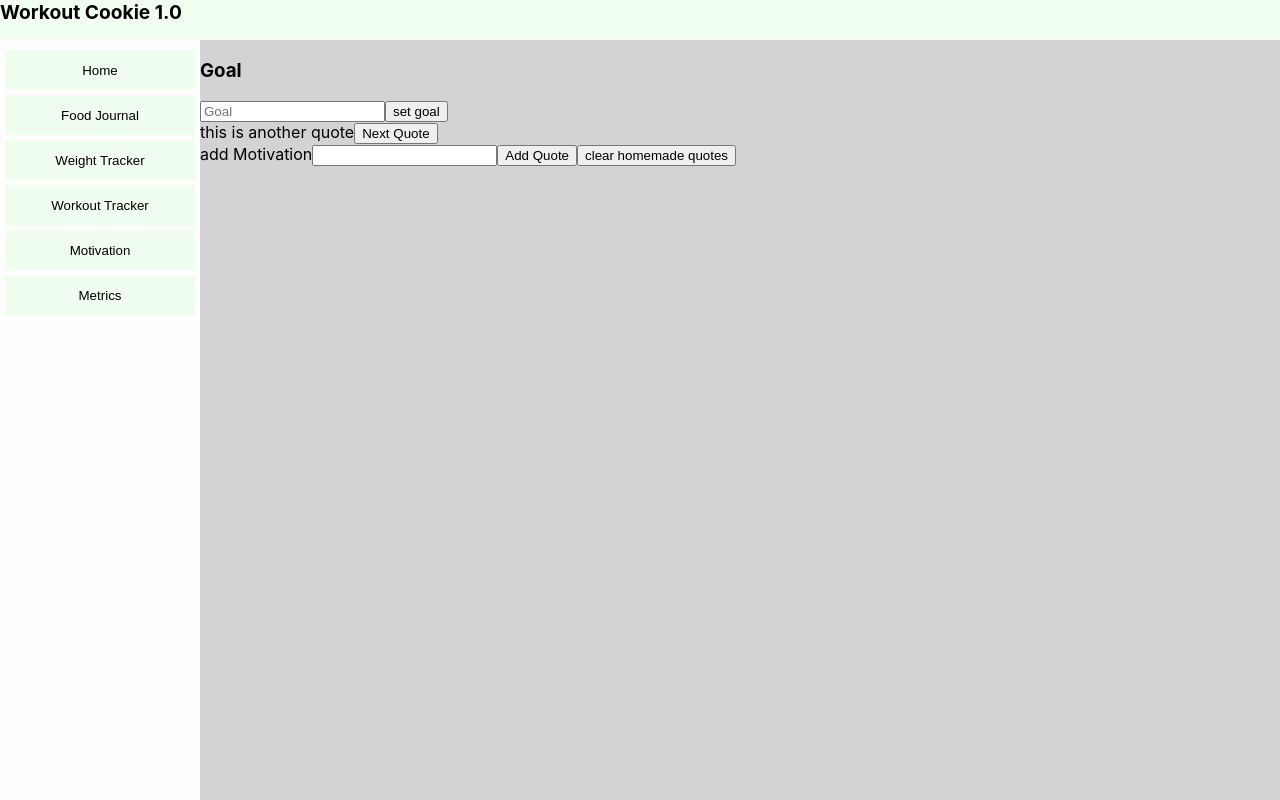
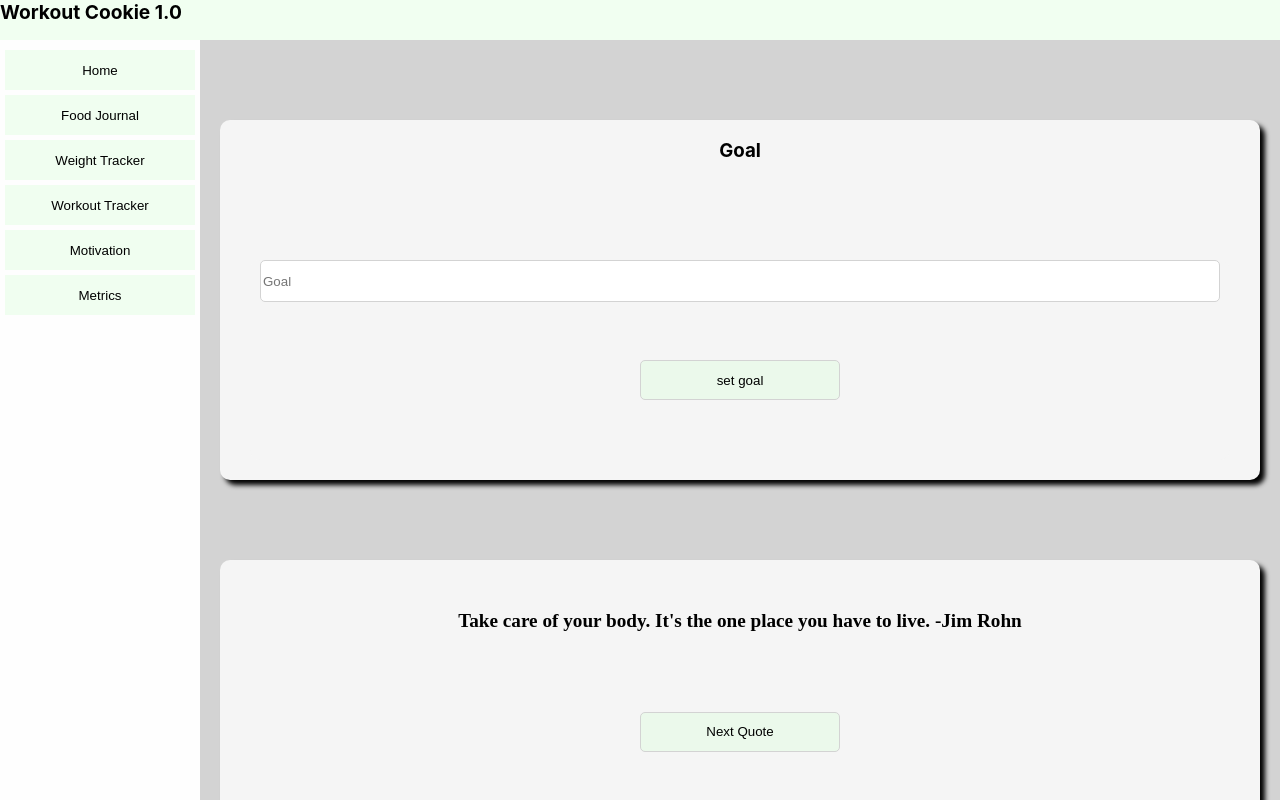
Before and after one commit to wuzzlefump/workout-cookies, a React (Create React App) app: page / in a window 1280 px wide. Both pictures are taken after a click on the button "Motivation". Built offline with nearby package versions, Linux system fonts and the light colour scheme.

Commit message:
motivation

```diff
--- a/src/pages/Home/Home.module.css
+++ b/src/pages/Home/Home.module.css
@@ -41,7 +41,6 @@
     border-color: lightgray;
     border-width: 1px;
     cursor: pointer;
-
 }
 .container{
     width:inherit;
--- a/src/pages/Metrics/Metrics.tsx
+++ b/src/pages/Metrics/Metrics.tsx
@@ -24,7 +24,10 @@ const [weightCookies, setWeightCookie] = useCookies(['weight']);
                             Body mass index is away of using height and weight to calculate health risk.
                             <br/>
                             <br/>
-                            Your Current risk is {BMIRisk(parseInt(weightCookies.weight.weight),parseInt(userCookies.user.height))}
+                            <p>Your Current risk is
+                            <span style={{fontWeight:"bolder"}}>
+                                {" "+BMIRisk(parseInt(weightCookies.weight.weight),parseInt(userCookies.user.height))}
+                            </span></p>
                             <br/>
                             <br/>
                             ** Note BMI doesnt take into account large amounts of muscle, young children or old age
--- a/src/pages/Motivation/Motivation.module.css
+++ b/src/pages/Motivation/Motivation.module.css
@@ -0,0 +1,116 @@
+.goalCard{
+    margin-top: 10vh;
+    background-color: whitesmoke;
+    min-width: 400px;
+    text-align: center;
+    border-radius: 10px;
+    min-height: 200px;
+    box-shadow:5px 5px 5px black;
+    display:grid;
+    grid-template-columns: auto;
+    padding-inline-start: 10px;
+    padding-inline-end:10px;
+    margin-left: 20px;
+    margin-right: 20px;
+    margin-block-end:20px ;
+
+}
+.goalCard2{
+    margin-top: 10vh;
+    background-color: whitesmoke;
+    min-width: 400px;
+    text-align: center;
+    border-radius: 10px;
+    min-height: 200px;
+    display:grid;
+    grid-template-columns: auto;
+    padding-inline-start: 10px;
+    padding-inline-end:10px;
+    margin-left: 20px;
+    margin-right: 20px;
+    margin-block-end:20px ;
+
+}
+
+
+.goalCard2 input{
+    max-height: 38px;
+    border-radius: 5px;
+    border-color: lightgray;
+    border-style: solid;
+    border-width: 1px;
+}
+
+.quoteCard{
+    margin-top: 10vh;
+    background-color: whitesmoke;
+    min-width: 400px;
+    text-align: center;
+    border-radius: 10px;
+    min-height: 200px;
+    box-shadow:5px 5px 5px black;
+    display:grid;
+    grid-template-columns: auto;
+    padding-block-start: 50px;
+    padding-inline-start: 10px;
+    padding-inline-end:10px;
+    margin-left: 20px;
+    margin-right: 20px;
+    margin-block-end:20px ;
+    font-size: larger;
+    font-family: 'Times New Roman', Times, serif;
+    font-weight: bolder;
+
+}
+
+.addCard{
+    margin-top: 10vh;
+    background-color: whitesmoke;
+    min-width: 400px;
+    text-align: center;
+    border-radius: 10px;
+    min-height: 200px;
+    box-shadow:5px 5px 5px black;
+    display:grid;
+    grid-template-columns: auto;
+    padding-inline-start: 10px;
+    padding-inline-end:10px;
+    margin-left: 20px;
+    margin-right: 20px;
+    margin-block-end:20px ;
+    gap:10px
+}
+
+.addCard input{
+    max-height: 38px;
+    border-radius: 5px;
+    border-color: lightgray;
+    border-style: solid;
+    border-width: 1px;
+}
+
+.submit{
+    max-height: 40px;
+    width:200px;
+    justify-self:center;
+    background-color: rgba(218, 255, 218, 0.39);
+    border-radius: 5px;
+    border-style: solid;
+    border-color: lightgray;
+    border-width: 1px;
+    cursor: pointer;
+
+}
+
+.clear{
+    max-height: 40px;
+    width:200px;
+    justify-self:center;
+    background-color: lightgray;
+    border-radius: 5px;
+    border-style: solid;
+    border-color: lightgray;
+    border-width: 1px;
+    cursor: pointer;
+
+}
--- a/src/pages/Motivation/Motivation.tsx
+++ b/src/pages/Motivation/Motivation.tsx
@@ -26,9 +26,11 @@ const nextQuote =()=>{
 }
 const addQuote = ()=>{
     if(quoteCookies.quote){
-        setQuoteCookie("quote",{quoteList:[...quoteCookies.quote.quoteList,quote]})
+        setQuoteCookie("quote",{quoteList:[...quoteCookies.quote.quoteList,`${quote} -yourself`]})
+        setQuote("")
     }else{
-        setQuoteCookie("quote",{quoteList:[quote]})
+        setQuoteCookie("quote",{quoteList:[`${quote} -yourself}`]})
+        setQuote("")
     }
 }
 
@@ -41,14 +43,16 @@ const setNewGoal =()=>{
                     <h3>Goal</h3>
                     {
                     goalCookies.goal ? <div><p>{goalCookies.goal}</p><button onClick={()=>removeGoalCookies("goal")}>clear goal</button></div>:
-                    <div><input value={goal} onChange={(e)=>{setGoal(e.target.value)}} placeholder="Goal"/><button onClick={()=> setNewGoal()}>set goal</button></div>
+                    <div className={styles.goalCard2}><input value={goal} onChange={(e)=>{setGoal(e.target.value)}} placeholder="Goal"/>
+                    <button className={styles.submit}  onClick={()=> setNewGoal()}>set goal</button></div>
                     }
                 </div>
                 <div className={styles.quoteCard}>{currentQuote}
-                <button onClick={()=>nextQuote()}>Next Quote</button></div>
+                <button className={styles.submit} onClick={()=>nextQuote()}>Next Quote</button></div>
                 <div className={styles.addCard}>add Motivation
                     <input value={quote} onChange={(e)=>setQuote(e.target.value)} />
-                    <button onClick={()=>addQuote()}> Add Quote</button><button onClick={()=>removeQuoteCookie("quote")}>clear homemade quotes</button>
+                    <button className={styles.submit}  onClick={()=>addQuote()}> Add Quote</button>
+                    <button className={styles.clear} onClick={()=>removeQuoteCookie("quote")}>clear homemade quotes</button>
                 </div>
             </div>)
 }
--- a/src/pages/Motivation/motivation.json
+++ b/src/pages/Motivation/motivation.json
@@ -1,4 +1,21 @@
 [
-    "this is a quote",
-    "this is another quote"
+    "'Success is not final; failure is not fatal: It is the courage to continue that counts.' — Winston S. Churchill",
+    "It is better to fail in originality than to succeed in imitation. — Herman Melville",
+    "“Goal setting is the secret to a compelling future.” — Tony Robbins",
+    "“When we strive to become better than we are, everything around us becomes better too.” — Paulo Coelho",
+    "“The most difficult thing is the decision to act, the rest is merely tenacity.” —Amelia Earhart",
+    "“People say nothing is impossible, but I do nothing every day.” — Winnie the Pooh",
+    "“Opportunities don't happen, you create them.” — Chris Grosser",
+    "“I am not a product of my circumstances. I am a product of my decisions.” — Stephen R. Covey",
+    "“It is never too late to be what you might have been.” — George Eliot",
+    "“Be miserable. Or motivate yourself. Whatever has to be done, it's always your choice.” – Wayne Dyer",
+    "“If you believe something needs to exist, if it's something you want to use yourself, don't let anyone ever stop you from doing it.” —Tobias Lütke",
+    "“Don't look at your feet to see if you are doing it right. Just dance.” ―Anne Lamott",
+    "“Take your victories, whatever they may be, cherish them, use them, but don’t settle for them.” —Mia Hamm",
+    "'A year from now you will wish you had started today.' —Unknown",
+    "“True humility is not thinking less of yourself; it is thinking of yourself less.” — C.S. Lewis",
+    "Success isn't always about 'greatness', it's about consistency. Consistent, hard work gains success. Greatness will come. -Dwayne The Rock Johnson",
+    "Take care of your body. It's the one place you have to live. -Jim Rohn",
+    "If you're tired of starting over—quit giving up.-unkown",
+    "Strength does not come from physical capacity. It comes from an indomitable will.Mahatma Gandhi"
 ]
```
